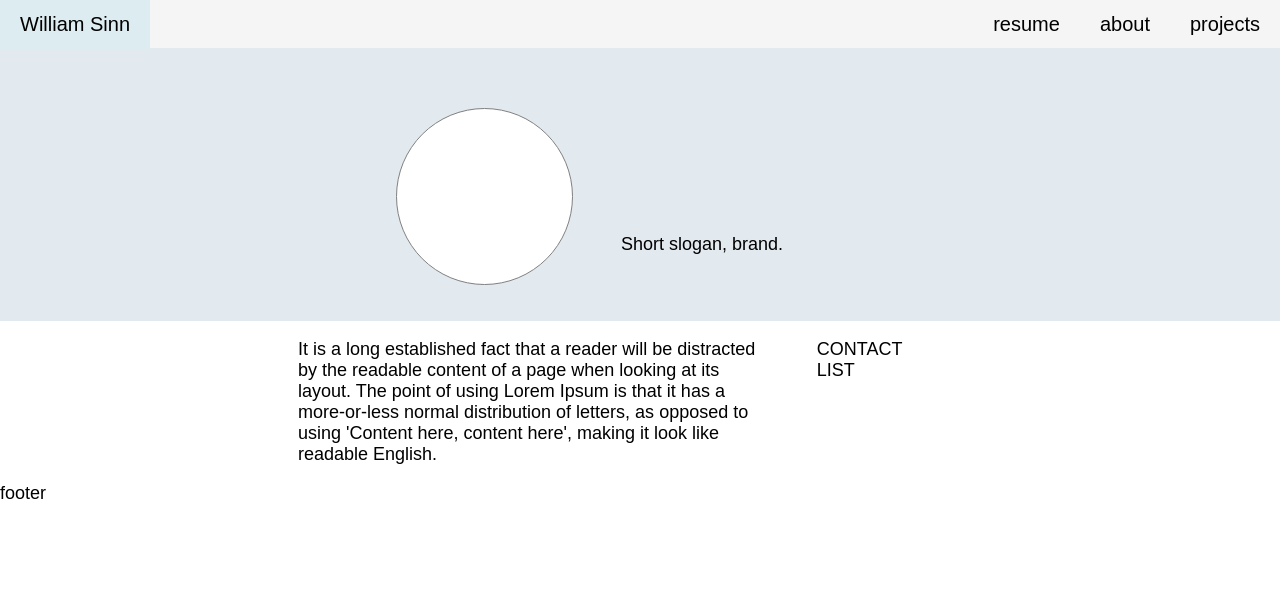
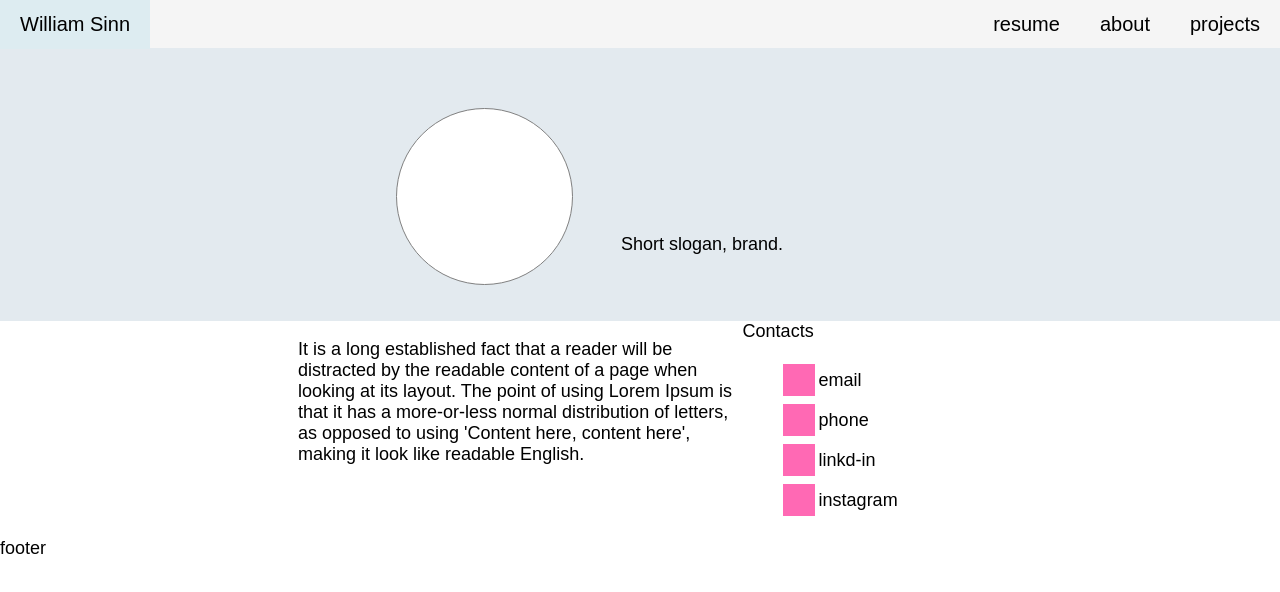
Before and after one commit to willsinn/ws-portfolio, a React (Create React App) app: page / in a window 1280 px wide. Shown: the top 592 px of the page. Built offline with nearby package versions, Linux system fonts and the light colour scheme; the HTML template or start-up script is replaced by a standard one.

Commit message:
finish contacts render elems & frame

```diff
--- a/src/App.css
+++ b/src/App.css
@@ -50,6 +50,7 @@ li {
   flex-direction: column;
   justify-content: center;
   align-items: center;
+  width: 100%;
 }
 .pg-section {
   display: flex;
@@ -79,7 +80,7 @@ li {
 .slogan-text {
 }
 .summary-cont {
-  width: 70%;
+  width: 65%;
 }
 .contacts-cont {
   width: 125px;
@@ -119,3 +120,15 @@ li {
   line-height: 28px;
   margin-top: 20px;
 }
+.contact-item {
+  width: 100%;
+  display: flex;
+  align-items: center;
+  margin: 4px 0;
+}
+.icon {
+  height: 32px;
+  width: 32px;
+  margin-right: 4px;
+  background-color: hotpink;
+}
--- a/src/components/AboutPage.js
+++ b/src/components/AboutPage.js
@@ -20,10 +20,8 @@ const AboutPage = () => {
             <p className="summary-text">{abtSummary()}</p>
           </div>
           <div className="contacts-cont">
-            <div className="contacts-header">
-              <ContactList />
-            </div>
-            <ul className="contacts-list"></ul>
+            <div className="contacts-header">Contacts</div>
+            <ContactList />
           </div>
         </div>
       </div>
--- a/src/components/Contact.js
+++ b/src/components/Contact.js
@@ -1,5 +1,12 @@
 import React from "react";
-const Contact = () => {
-  return <ul>CONTACT </ul>;
+const Contact = ({ contact }) => {
+  return (
+    <li className="contact-item">
+      <div className="icon">
+        <a href={`${contact.img_link}`}></a>
+      </div>
+      <span>{contact.method}</span>
+    </li>
+  );
 };
 export default Contact;
--- a/src/components/ContactList.js
+++ b/src/components/ContactList.js
@@ -1,6 +1,16 @@
 import React from "react";
 import Contact from "./Contact";
+import { contactMethods } from "../utils/static";
+
 const ContactList = () => {
-  return <ul>CONTACT LIST</ul>;
+  const renderContacts = () => {
+    const contacts = contactMethods();
+    if (contacts && contacts.length > 0) {
+      return contacts.map((contact) => (
+        <Contact key={`${contact.method}-id`} contact={contact} />
+      ));
+    }
+  };
+  return <ul className="col-1">{renderContacts()}</ul>;
 };
 export default ContactList;
```
